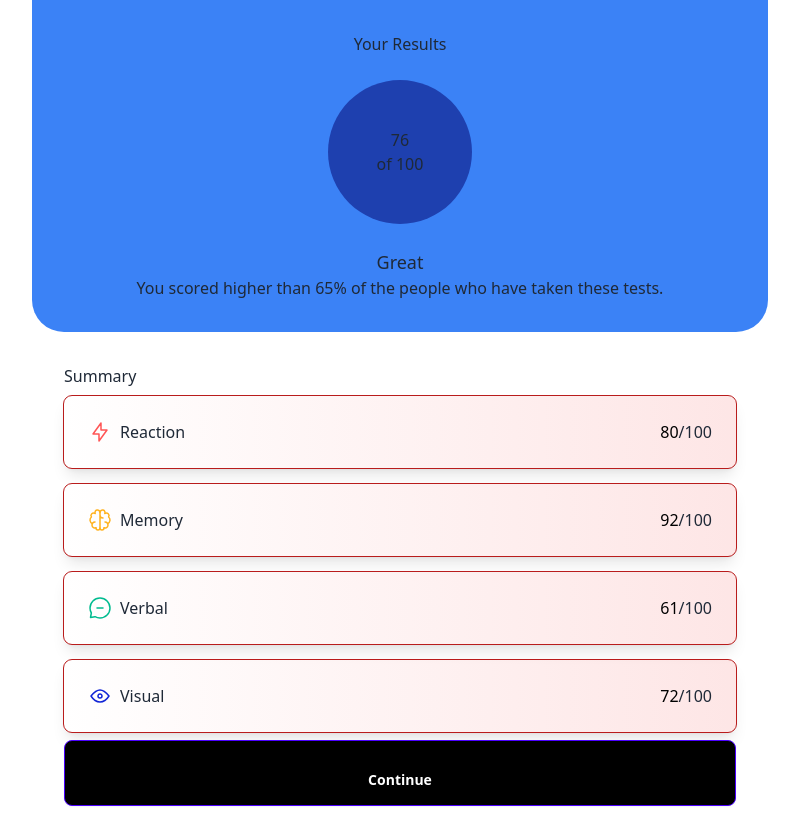
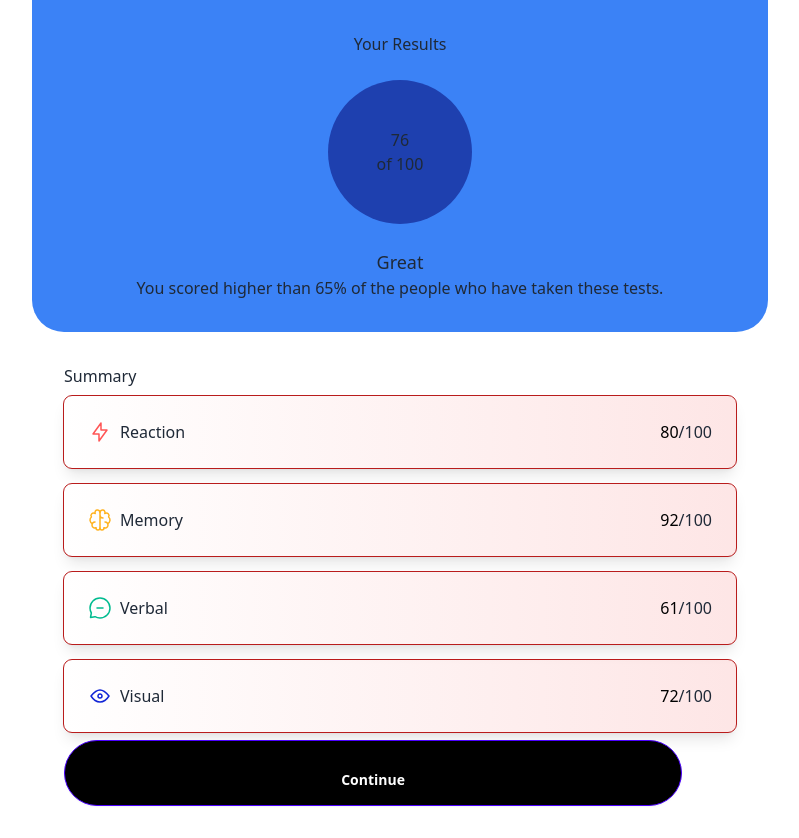
Before and after one commit to Hcmwebs/results-summary, a React (Vite) app: page / in a window 1280 px wide. Shown: the whole page, without its empty margins (240-1039 px from the left). Built offline with nearby package versions, Linux system fonts and the light colour scheme.

Commit message:
changed the border radius

```diff
--- a/src/components/Button.jsx
+++ b/src/components/Button.jsx
@@ -2,7 +2,7 @@ import React from 'react';
 
 const Button = () => {
 	return (
-		<button className='btn btn-primary bg-black p-8 grid grid-cols-1 place-items-center hover:bg-blue-600 text-white rounded-lg'>
+		<button className='btn btn-primary w-[92%] bg-black p-8 grid grid-cols-1 place-items-center hover:bg-blue-600 text-white rounded-full'>
 			Continue
 		</button>
 	);
```
